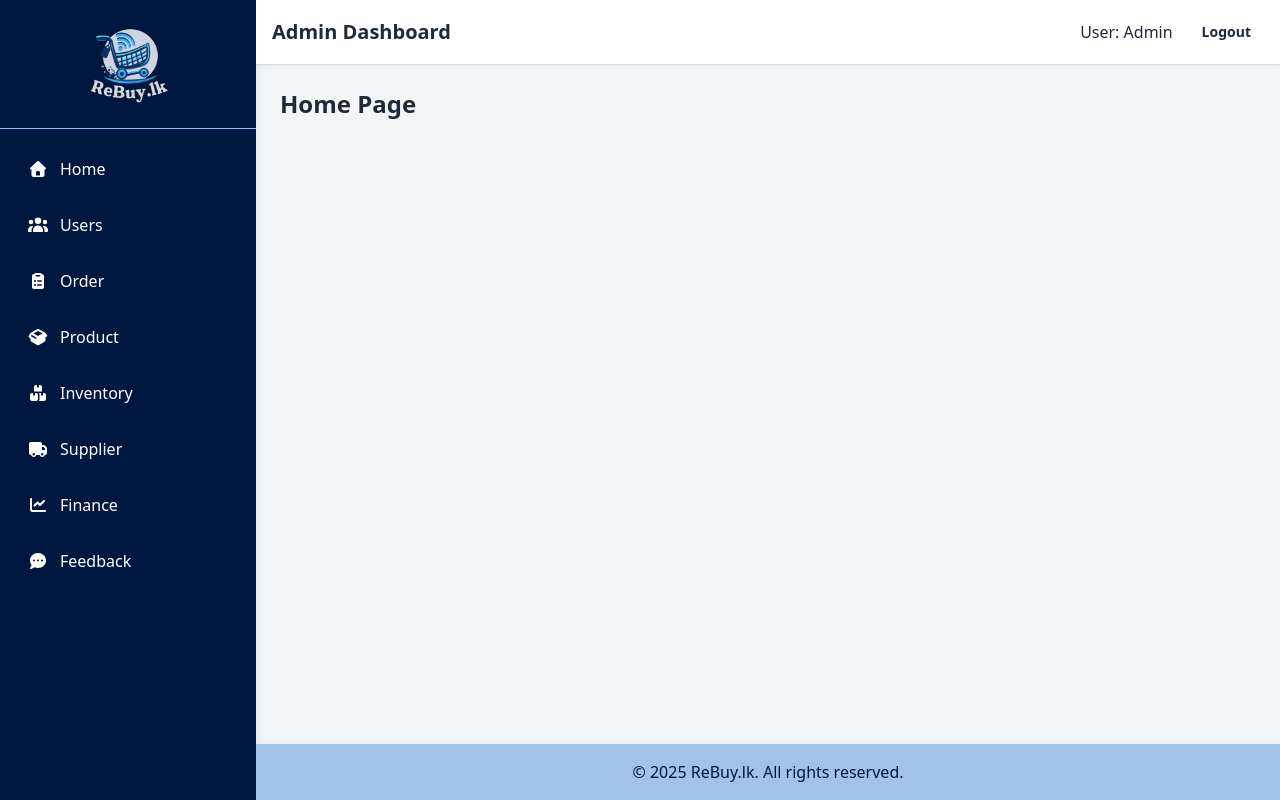
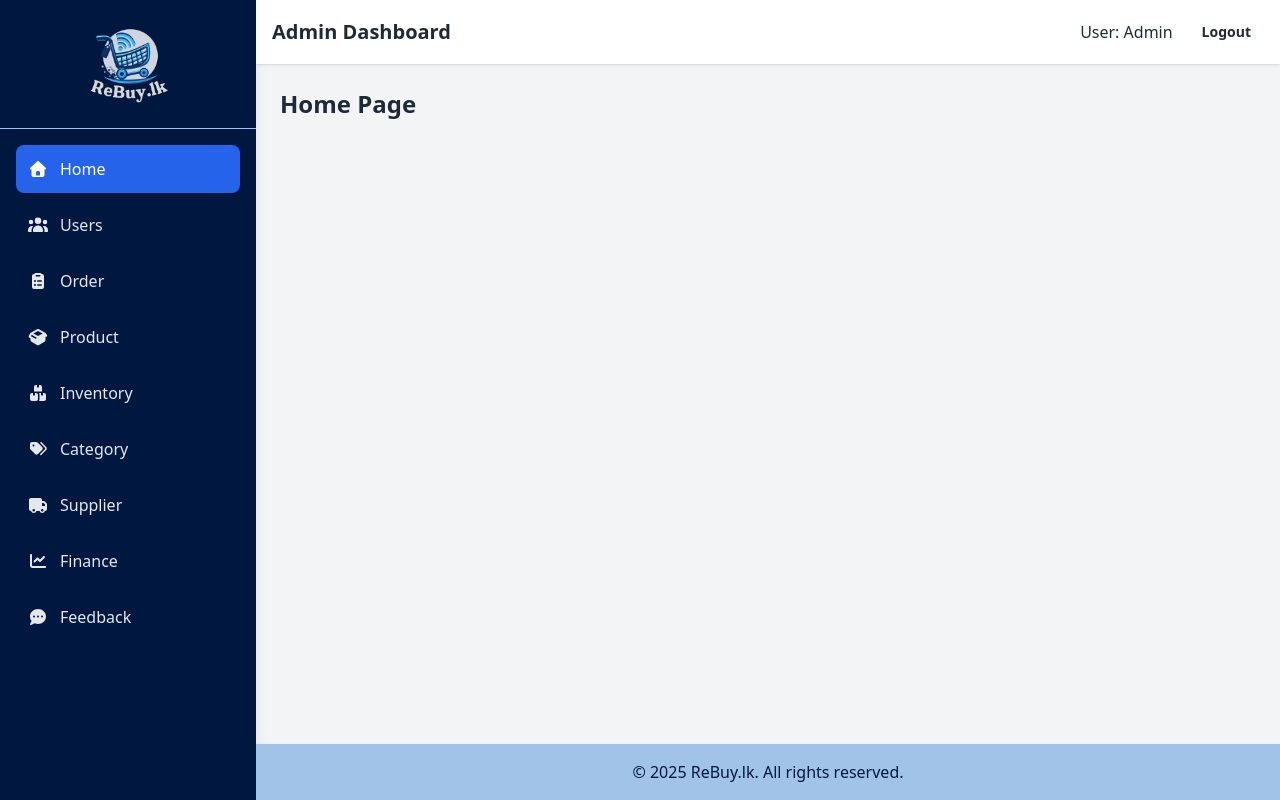
Before and after one commit to Tharushi111/Second-Hand-Goods-Marketplace, a React (Vite) app in the folder frontend/: page / in a window 1280 px wide. Built offline with nearby package versions, Linux system fonts and the light colour scheme.

Commit message:
SideBar add category

```diff
--- a/frontend/src/components/Sidebar.jsx
+++ b/frontend/src/components/Sidebar.jsx
@@ -1,4 +1,3 @@
-// Sidebar.jsx
 import React from "react";
 import {
   faHome,
@@ -9,8 +8,10 @@ import {
   faTruck,
   faChartLine,
   faCommentDots,
+  faTags,
 } from "@fortawesome/free-solid-svg-icons";
 import { FontAwesomeIcon } from "@fortawesome/react-fontawesome";
+import { NavLink } from "react-router-dom";
 import logo from "../assets/ReBuy.png";
 
 const Sidebar = () => {
@@ -20,6 +21,7 @@ const Sidebar = () => {
     { name: "Order", icon: faClipboardList, path: "/order" },
     { name: "Product", icon: faBoxOpen, path: "/product" },
     { name: "Inventory", icon: faBoxes, path: "/inventory" },
+    { name: "Category", icon: faTags, path: "/category" },
     { name: "Supplier", icon: faTruck, path: "/supplier" },
     { name: "Finance", icon: faChartLine, path: "/finance" },
     { name: "Feedback", icon: faCommentDots, path: "/feedback" },
@@ -42,24 +44,20 @@ const Sidebar = () => {
       {/* Menu Section */}
       <nav className="flex-1 p-4">
         {menuItems.map((item, index) => (
-          <a
+          <NavLink
             key={index}
-            href={item.path}
-            className="flex items-center p-3 rounded-lg transition-colors mb-2"
-            style={{
-              backgroundColor: "transparent",
-              color: "#ffffff",
-            }}
-            onMouseEnter={(e) =>
-              (e.currentTarget.style.backgroundColor = "#123499")
-            }
-            onMouseLeave={(e) =>
-              (e.currentTarget.style.backgroundColor = "transparent")
+            to={item.path}
+            className={({ isActive }) =>
+              `flex items-center p-3 rounded-lg mb-2 transition-colors ${
+                isActive
+                  ? "bg-blue-600 text-white shadow-md"
+                  : "text-gray-200 hover:bg-blue-500"
+              }`
             }
           >
             <FontAwesomeIcon icon={item.icon} className="mr-3" />
             {item.name}
-          </a>
+          </NavLink>
         ))}
       </nav>
     </div>
```
